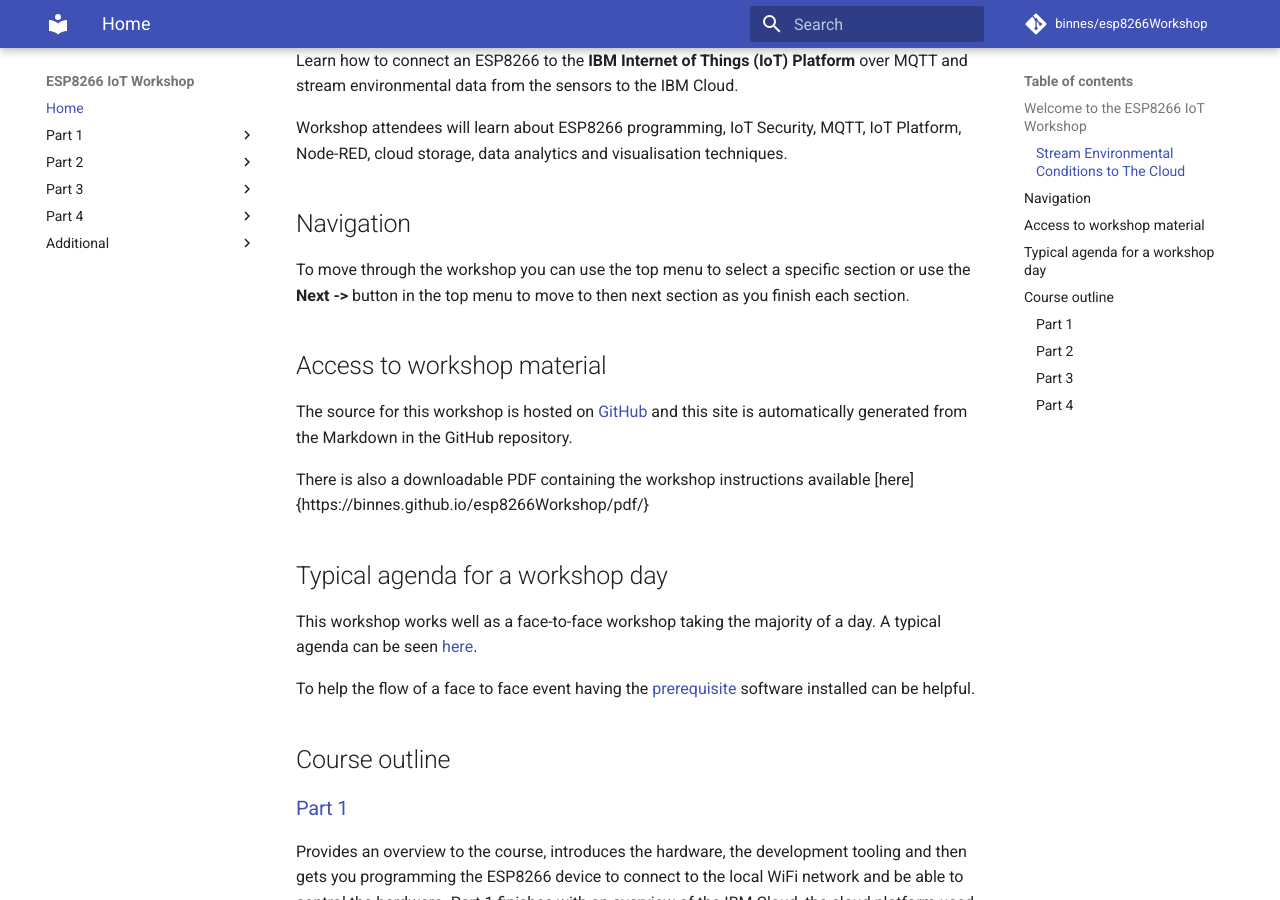
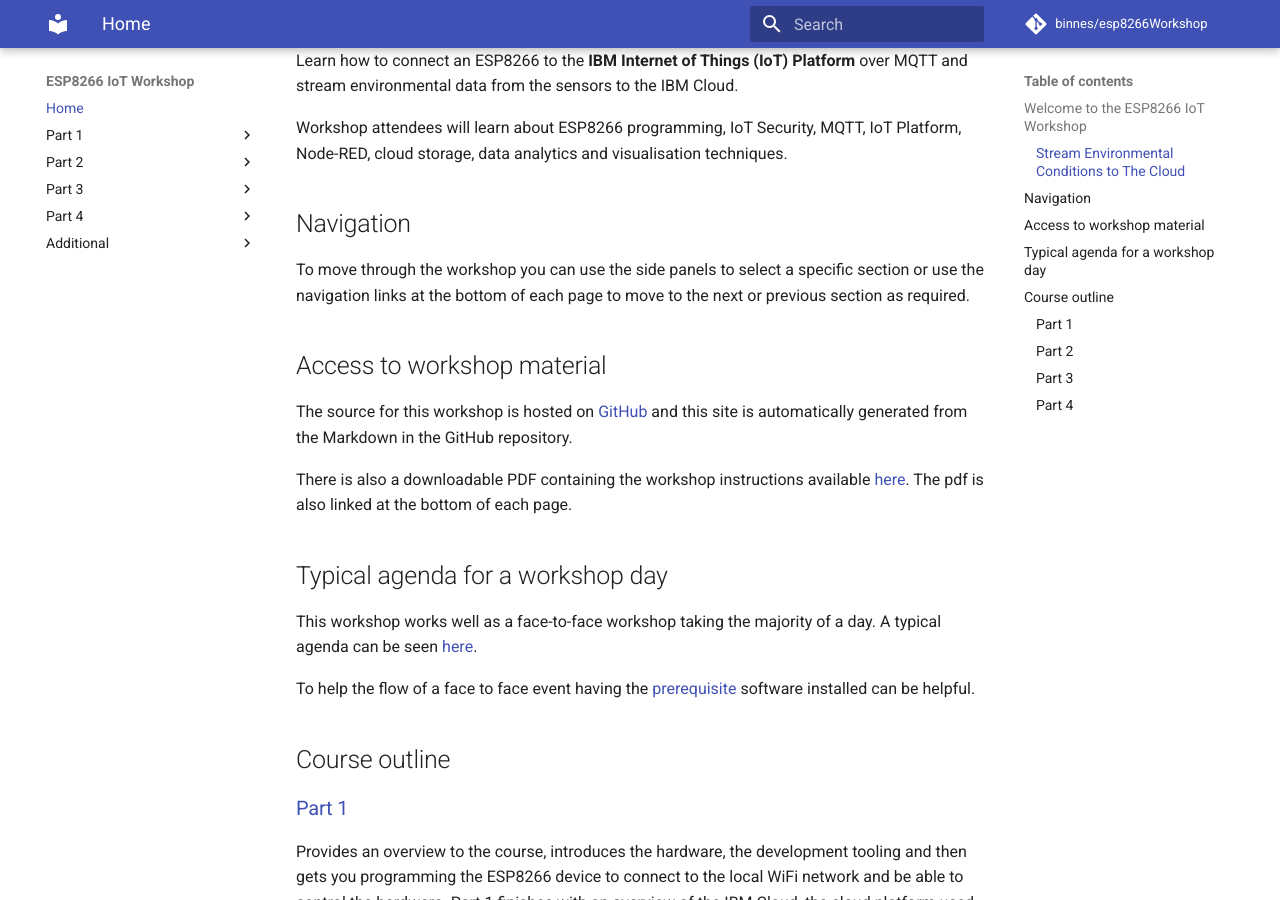
Before and after one commit to binnes/esp8266Workshop, an MkDocs documentation site: the page built from docs/index.md, in a window 1280 px wide and 900 px high, scrolled down 312 px. Built offline with MkDocs 1.6.1 and Material for MkDocs 9.7.7, drawn with Linux system fonts in a browser that asks for light colours; comment, search, counter and statistics services are not loaded.

Commit message:
fixed pdf links and navigation location

```diff
--- a/docs/index.md
+++ b/docs/index.md
@@ -12,13 +12,13 @@ Workshop attendees will learn about ESP8266 programming, IoT Security, MQTT, IoT
 
 ## Navigation
 
-To move through the workshop you can use the top menu to select a specific section or use the **Next ->** button in the top menu to move to then next section as you finish each section.
+To move through the workshop you can use the side panels to select a specific section or use the navigation links at the bottom of each page to move to the next or previous section as required.
 
 ## Access to workshop material
 
 The source for this workshop is hosted on [GitHub](https://github.com/binnes/esp8266Workshop) and this site is automatically generated from the Markdown in the GitHub repository.
 
-There is also a downloadable PDF containing the workshop instructions available [here]{https://binnes.github.io/esp8266Workshop/pdf/}
+There is also a downloadable PDF containing the workshop instructions available [here](https://binnes.github.io/esp8266Workshop/pdf/esp8266Workshop.pdf).  The pdf is also linked at the bottom of each page.
 
 ## Typical agenda for a workshop day
 
```
